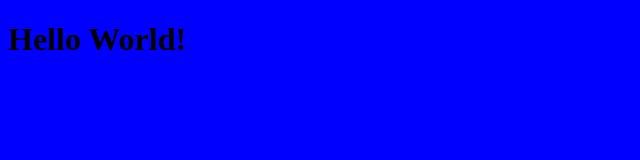
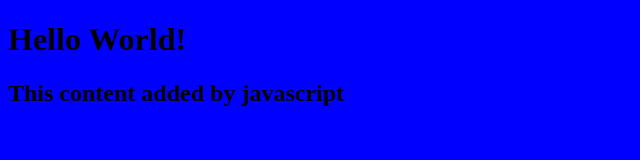
Before and after one commit to anngamal/Ask-me, a plain HTML site: page index.html in a window 1280 px wide. Shown: the whole page, without its empty margins (0-640 px from the left). Drawn offline with Linux system fonts and the light colour scheme.

Commit message:
add script.js, connect to index.html

```diff
--- a/index.html
+++ b/index.html
@@ -6,5 +6,6 @@
     </head>
 <body>
     <h1>Hello World!</h1>
+    <script src="script.js"></script>
 </body>
 </html>
--- /dev/null
+++ b/script.js
@@ -0,0 +1,3 @@
+const h2 = document.createElement("h2");
+h2.textContent = "This content added by javascript";
+document.querySelector("body").appendChild(h2);
```
